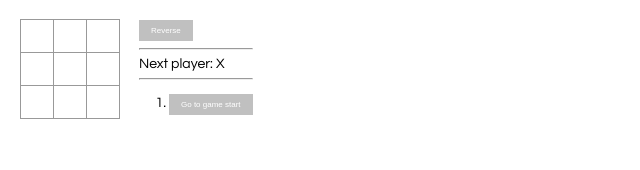
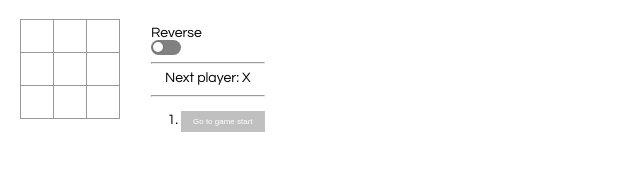
Before and after one commit to fcasaloti/tic-tac-toe, a React app: page / in a window 1280 px wide. Shown: the whole page, without its empty margins (0-640 px from the left). Built offline with nearby package versions, Linux system fonts and the light colour scheme.

Commit message:
Reverse Buttons

```diff
--- a/src/game.component.js
+++ b/src/game.component.js
@@ -1,5 +1,6 @@
 import React from 'react';
 import Board from './board.component';
+import Switch from './switch.component';
 
 ///Game class. It hosts the State component.
 export default class Game extends React.Component {
@@ -90,11 +91,12 @@ export default class Game extends React.Component {
 
         let status;
 
-        if (winner) {
+        if (winner)
             status = 'Winner: ' + winner;
-        } else {
+        else if (this.state.currentStepNumber === 9)
+            status = 'Drawn game';
+        else
             status = 'Next player: ' + (this.state.xIsNext ? 'X' : 'O');
-        }
 
         return (
             <div className="game">
@@ -106,9 +108,12 @@ export default class Game extends React.Component {
                     />
                 </div>
                 <div className="game-info">
-                    <button className="button" onClick={() => this.reverseButtons()}>Reverse</button>
+                    <span>Reverse</span>
+                    <Switch className="button"
+                        handleToggle={() => this.reverseButtons()}
+                    />
                     <hr></hr>
-                    <div>{status}</div>
+                    <div className="status">{status}</div>
                     <hr></hr>
                     <ol className={this.state.isReversed ? "reversed" : ""}>{moves}</ol>
                 </div>
--- a/src/index.css
+++ b/src/index.css
@@ -47,6 +47,9 @@ ul {
 
 .game-info {
     margin-left: 20px;
+    padding: 6px 12px;
+    text-align: left;
+    display: inline-block;
 }
 
 .reversed{
@@ -65,3 +68,12 @@ ul {
     font-size: 8px;
     cursor: pointer;
   }
+
+  .game-board {
+    margin-left:center;
+    margin-right:center;
+  }
+
+  .status{
+      text-align: center;
+  }
--- /dev/null
+++ b/src/switch.component.js
@@ -0,0 +1,23 @@
+import React from 'react';
+import './switch.css';
+
+const Switch = (props) => {
+  return (
+    <span>
+      <input
+        onChange={props.handleToggle}
+        className="react-switch-checkbox"
+        id={`react-switch-new`}
+        type="checkbox"
+      />
+      <label
+        className="react-switch-label"
+        htmlFor={`react-switch-new`}
+      >
+        <span className={`react-switch-button`} />
+      </label>
+    </span>
+  );
+};
+
+export default Switch;
--- /dev/null
+++ b/src/switch.css
@@ -0,0 +1,40 @@
+.react-switch-checkbox {
+    height: 0;
+    width: 0;
+    visibility: hidden;
+  }
+
+  .react-switch-label {
+    display: flex;
+    align-items: center;
+    /*justify-content: space-between;*/
+    cursor: pointer;
+    width: 30px;
+    height: 15px;
+    background: grey;
+    border-radius: 30px;
+    position: relative;
+    transition: background-color .2s;
+  }
+
+  .react-switch-label .react-switch-button {
+    content: '';
+    position: absolute;
+    top: 2px;
+    left: 2px;
+    width: 10px;
+    height: 10px;
+    border-radius: 10px;
+    transition: 0.2s;
+    background: #fff;
+    box-shadow: 0 0 2px 0 rgba(10, 10, 10, 0.29);
+  }
+
+  .react-switch-checkbox:checked + .react-switch-label .react-switch-button {
+    left: calc(100% - 2px);
+    transform: translateX(-100%);
+  }
+
+  .react-switch-label:active .react-switch-button {
+    width: 30px;
+  }
```
